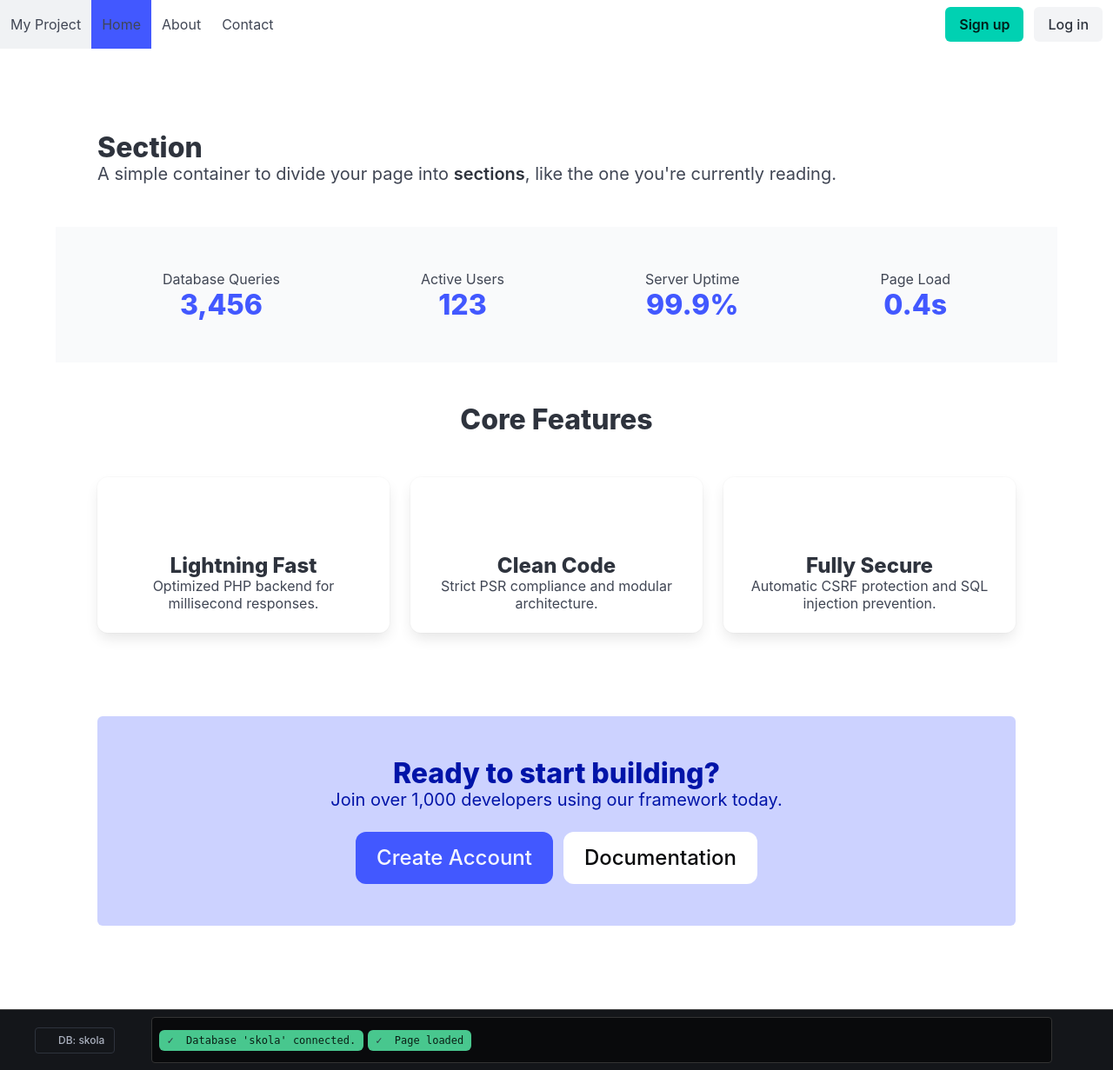
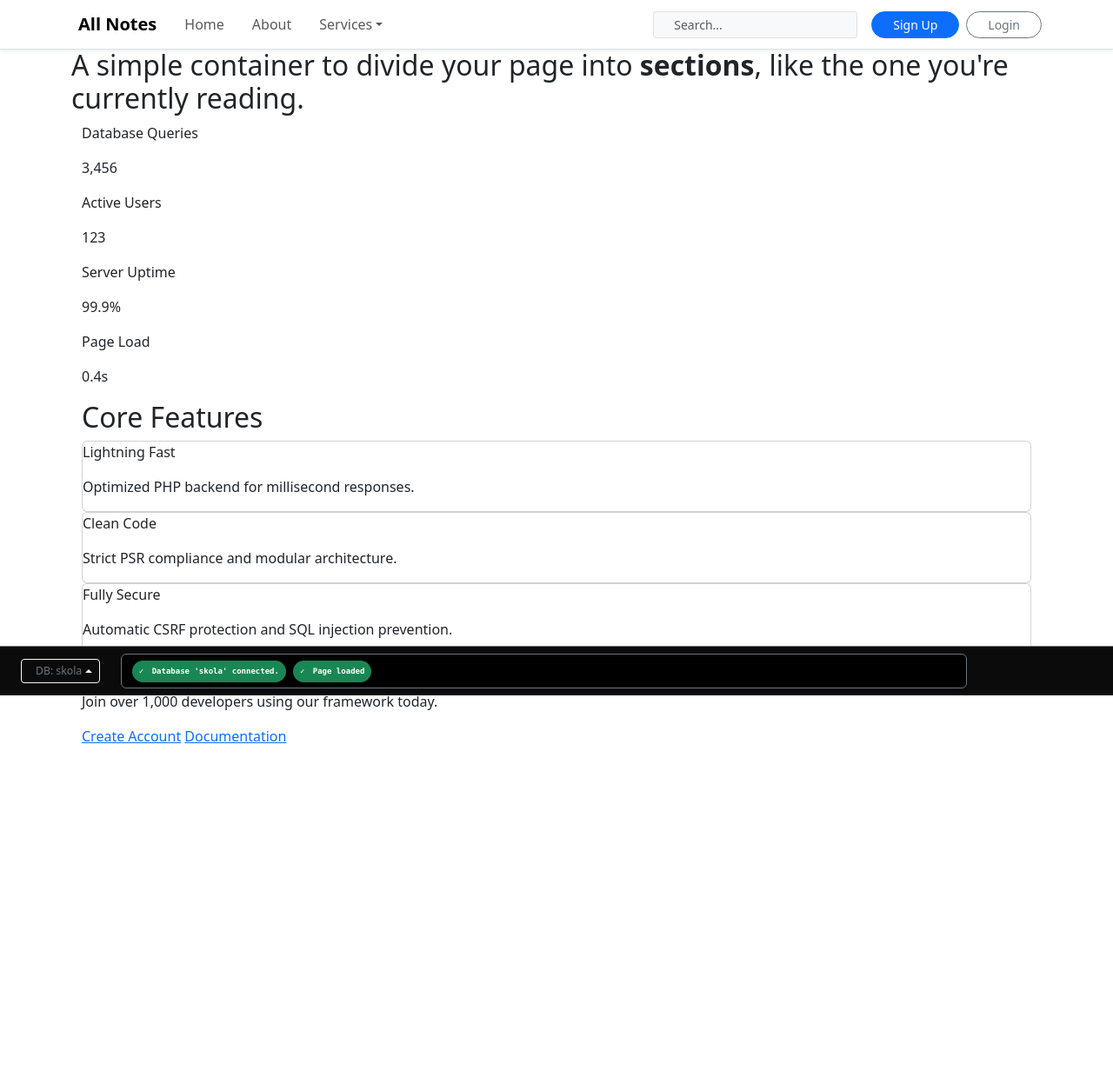
Before and after one commit to fijik124/Seminarna-praca-skriptovacie-jazyki, a PHP site: page / in a window 1280 px wide. Shown: the whole page at 87% size. After the commit the page ends 855 px from the top, so only its background shows below. Run offline with PHP 8.4, Linux system fonts and the light colour scheme.

Commit message:
Rework few pages to bootstrap

```diff
--- a/components/devpanel.php
+++ b/components/devpanel.php
@@ -1,78 +1,62 @@
-<footer class="footer is-fixed-bottom p-2 has-background-black-bis" style="border-top: 1px solid #444; z-index: 1000;">
-    <div class="container is-fluid">
-        <div class="level">
-            <div class="level-left">
-                <div class="level-item">
-                    <div class="dropdown is-up is-hoverable">
-                        <div class="dropdown-trigger">
-                            <button class="button is-small is-dark is-outlined" aria-haspopup="true">
-                                <span class="icon is-small has-text-<?= $db_connected ? 'success' : 'danger' ?>">
-                                    <i class="fas fa-database"></i>
-                                </span>
-                                <span class="has-text-grey-light">DB: <?= htmlspecialchars($db_name) ?></span>
-                            </button>
+<footer class="fixed-bottom bg-dark border-top border-secondary py-2" style="z-index: 1050; background-color: #0b0b0b !important;">
+    <div class="container-fluid px-4">
+        <div class="d-flex align-items-center justify-content-between">
+
+            <div class="flex-shrink-0">
+                <div class="dropup">
+                    <button class="btn btn-sm btn-outline-light dropdown-toggle d-flex align-items-center" type="button" data-bs-toggle="dropdown" aria-expanded="false">
+                        <i class="fas fa-database me-2 <?= $db_connected ? 'text-success' : 'text-danger' ?>"></i>
+                        <span class="small text-secondary">DB: <?= htmlspecialchars($db_name) ?></span>
+                    </button>
+                    <div class="dropdown-menu dropdown-menu-dark p-3 shadow-lg" style="min-width: 300px; border: 1px solid #444;">
+                        <h6 class="dropdown-header ps-0 text-white border-bottom border-secondary mb-2 pb-2">Database Engine</h6>
+
+                        <div class="mb-2">
+                            <span class="badge bg-black text-white border border-secondary">Driver</span>
+                            <span class="badge bg-primary"><?= $db_info['driver'] ?? 'N/A' ?></span>
                         </div>
-                        <div class="dropdown-menu" role="menu" style="min-width: 300px;">
-                            <div class="dropdown-content has-background-dark p-4">
-                                <h6 class="title is-6 has-text-white mb-2">Database Engine</h6>
 
-                                <div class="tags has-addons mb-2">
-                                    <span class="tag is-black">Driver</span>
-                                    <span class="tag is-info"><?= $db_info['driver'] ?? 'N/A' ?></span>
-                                </div>
+                        <div class="small text-secondary">
+                            <p class="mb-1"><strong class="text-white">Host:</strong> <?= htmlspecialchars($db_info['host'] ?? 'N/A') ?></p>
+                            <p class="mb-1"><strong class="text-white">User:</strong> <?= htmlspecialchars($db_info['user'] ?? 'N/A') ?></p>
+                            <p class="mb-1"><strong class="text-white">Server:</strong> <?= htmlspecialchars($db_info['version'] ?? 'N/A') ?></p>
 
-                                <div class="is-size-7 has-text-grey-light">
-                                    <p><strong class="has-text-white">Host:</strong>
-                                        <?= htmlspecialchars($db_info['host'] ?? 'N/A') ?></p>
-                                    <p><strong class="has-text-white">User:</strong>
-                                        <?= htmlspecialchars($db_info['user'] ?? 'N/A') ?></p>
-                                    <p><strong class="has-text-white">Server:</strong>
-                                        <?= htmlspecialchars($db_info['version'] ?? 'N/A') ?></p>
+                            <hr class="my-2 border-secondary">
 
-                                    <hr class="my-2" style="background-color: #444; height: 1px;">
+                            <p class="fst-italic mb-0">
+                                <i class="fas fa-network-wired me-1"></i>
+                                <?= htmlspecialchars($db_info['protocol'] ?? 'No connection') ?>
+                            </p>
+                        </div>
 
-                                    <p class="is-italic has-text-grey">
-                                        <i class="fas fa-network-wired mr-1"></i>
-                                        <?= htmlspecialchars($db_info['protocol'] ?? 'No connection') ?>
-                                    </p>
-                                </div>
+                        <hr class="dropdown-divider border-secondary">
 
-                                <hr class="dropdown-divider" style="background-color: #444;">
-
-                                <div class="field is-grouped is-grouped-multiline">
-                                    <div class="control">
-                                        <div class="tags has-addons">
-                                            <span class="tag is-black">PHP</span>
-                                            <span class="tag is-primary"><?= phpversion() ?></span>
-                                        </div>
-                                    </div>
-                                </div>
-                            </div>
+                        <div class="d-flex gap-2">
+                            <span class="badge bg-black text-white border border-secondary">PHP <?= phpversion() ?></span>
                         </div>
                     </div>
                 </div>
             </div>
 
-            <div class="level-item" style="flex-grow: 2; margin: 0 30px;">
-                <div class="has-background-black p-2" style="width: 100%; border-radius: 4px; border: 1px solid #333;">
-                    <div id="dev-console" class="is-size-7 is-flex"
-                        style="gap: 5px; height: 35px; overflow-x: auto; white-space: nowrap; align-items: center;">
+            <div class="flex-grow-1 mx-4">
+                <div class="bg-black border border-secondary rounded p-1" style="height: 40px; overflow-x: auto; white-space: nowrap;">
+                    <div id="dev-console" class="d-flex align-items-center h-100 px-2 gap-2" style="font-family: 'SFMono-Regular', Consolas, monospace; font-size: 0.75rem;">
 
                         <?php if (empty($debug_logs)): ?>
-                            <span class="has-text-grey-dark">> System Idle</span>
+                            <span class="text-muted small">> System Idle</span>
                         <?php else: ?>
                             <?php foreach ($debug_logs as $log): ?>
-                                <span class="tag <?= $log['class'] ?> is-clickable" onclick="openDevModal('<?= $log['id'] ?>')"
-                                    style="font-family: monospace;">
-                                    <strong><?= $log['icon'] ?></strong> &nbsp; <?= htmlspecialchars($log['message']) ?>
+                                <span class="badge rounded-pill <?= str_replace('is-', 'text-bg-', $log['class']) ?> p-2 shadow-sm"
+                                      onclick="openDevModal('<?= $log['id'] ?>')"
+                                      style="cursor: pointer;">
+                                    <strong class="me-1"><?= $log['icon'] ?></strong> <?= htmlspecialchars($log['message']) ?>
                                 </span>
 
                                 <template id="data-<?= $log['id'] ?>">
-                                    <div class="content">
-                                        <p><strong>Time:</strong> <?= $log['timestamp'] ?></p>
-                                        <p><strong>Message:</strong> <?= htmlspecialchars($log['message']) ?></p>
-                                        <pre
-                                            class="has-background-black has-text-success"><?= htmlspecialchars($log['details']) ?></pre>
+                                    <div class="p-1">
+                                        <p class="mb-1"><strong>Time:</strong> <span class="text-muted"><?= $log['timestamp'] ?></span></p>
+                                        <p class="mb-2"><strong>Message:</strong> <?= htmlspecialchars($log['message']) ?></p>
+                                        <pre class="bg-dark text-success p-3 rounded border border-secondary"><code><?= htmlspecialchars($log['details']) ?></code></pre>
                                     </div>
                                 </template>
                             <?php endforeach; ?>
@@ -81,30 +65,22 @@
                     </div>
                 </div>
             </div>
+
+            <div class="flex-shrink-0" style="width: 120px;"></div>
+
         </div>
     </div>
 </footer>
 
-<div id="dev-modal" class="modal">
-    <div class="modal-background" onclick="closeDevModal()"></div>
-    <div class="modal-card">
-        <header class="modal-card-head py-3">
-            <p class="modal-card-title is-size-5">Log Details</p>
-            <button class="delete" aria-label="close" onclick="closeDevModal()"></button>
-        </header>
-        <section class="modal-card-body" id="modal-content-area">
-        </section>
+<div class="modal fade" id="dev-modal" tabindex="-1" aria-hidden="true">
+    <div class="modal-dialog modal-lg modal-dialog-centered">
+        <div class="modal-content bg-dark text-light border-secondary">
+            <div class="modal-header border-secondary py-2">
+                <h5 class="modal-title fs-6">Log Details</h5>
+                <button type="button" class="btn-close btn-close-white" data-bs-dismiss="modal" aria-label="Close"></button>
+            </div>
+            <div class="modal-body" id="modal-content-area">
+                </div>
+        </div>
     </div>
 </div>
-
-<script>
-    function openDevModal(id) {
-        const data = document.getElementById('data-' + id).innerHTML;
-        document.getElementById('modal-content-area').innerHTML = data;
-        document.getElementById('dev-modal').classList.add('is-active');
-    }
-
-    function closeDevModal() {
-        document.getElementById('dev-modal').classList.remove('is-active');
-    }
-</script>
--- a/components/navbar.php
+++ b/components/navbar.php
@@ -1,41 +1,39 @@
-<nav class="navbar" role="navigation" aria-label="main navigation">
-  <?php $currentPage = $page ?? 'home'; ?>
-  <div class="navbar-brand">
-    <a class="navbar-item" href="/">My Project</a>
+<nav class="navbar navbar-expand-lg fixed-top border-bottom bg-white shadow-sm py-2">
+  <div class="container">
+    <a class="navbar-brand d-flex align-items-center" href="#">
+      <i class="fas fa-rocket text-primary me-2"></i>
+      <span class="fw-bold">All Notes</span>
+    </a>
 
-    <a role="button" class="navbar-burger" aria-label="menu" aria-expanded="false" data-target="navbarBasicExample">
-      <span aria-hidden="true"></span>
-      <span aria-hidden="true"></span>
-      <span aria-hidden="true"></span>
-      <span aria-hidden="true"></span>
-    </a>
-  </div>
+    <button class="navbar-toggler" type="button" data-bs-toggle="collapse" data-bs-target="#navMain">
+      <span class="navbar-toggler-icon"></span>
+    </button>
 
-  <div id="navbarBasicExample" class="navbar-menu">
-    <div class="navbar-start">
-      <a class="navbar-item <?php echo $currentPage === 'home' ? 'is-active' : ''; ?>" href="/home">
-        Home
-      </a>
+    <div class="collapse navbar-collapse" id="navMain">
+      <ul class="navbar-nav me-auto">
+        <li class="nav-item"><a class="nav-link px-3" href="#">Home</a></li>
+        <li class="nav-item"><a class="nav-link px-3" href="#">About</a></li>
+        <li class="nav-item dropdown">
+          <a class="nav-link dropdown-toggle px-3" href="#" data-bs-toggle="dropdown">Services</a>
+          <ul class="dropdown-menu shadow-sm border-0 mt-2">
+            <li><a class="dropdown-item" href="#">Web Dev</a></li>
+            <li><a class="dropdown-item" href="#">Database</a></li>
+            <li><hr class="dropdown-divider"></li>
+            <li><a class="dropdown-item text-danger" href="#">Report Bug</a></li>
+          </ul>
+        </li>
+      </ul>
 
-      <a class="navbar-item <?php echo $currentPage === 'about' ? 'is-active' : ''; ?>" href="/about">
-        About
-      </a>
+      <form class="d-flex me-3" role="search">
+        <div class="input-group input-group-sm">
+          <span class="input-group-text bg-light border-end-0"><i class="fas fa-search text-muted"></i></span>
+          <input class="form-control bg-light border-start-0" type="search" placeholder="Search...">
+        </div>
+      </form>
 
-      <a class="navbar-item <?php echo $currentPage === 'contact' ? 'is-active' : ''; ?>" href="/contact">
-        Contact
-      </a>
-    </div>
-
-    <div class="navbar-end">
-      <div class="navbar-item">
-        <div class="buttons">
-          <a class="button is-primary" href="/signup">
-            <strong>Sign up</strong>
-          </a>
-          <a class="button is-light" href='/login'>
-            Log in
-          </a>
-        </div>
+      <div class="d-flex gap-2">
+        <button class="btn btn-sm btn-primary rounded-pill px-4">Sign Up</button>
+        <button class="btn btn-sm btn-outline-secondary rounded-pill px-4">Login</button>
       </div>
     </div>
   </div>
--- a/index.php
+++ b/index.php
@@ -35,10 +35,8 @@
 <head>
     <meta charset="UTF-8">
     <meta name="viewport" content="width=device-width, initial-scale=1.0">
-    <link
-  rel="stylesheet"
-  href="https://cdn.jsdelivr.net/npm/bulma@1.0.4/css/bulma.min.css"
->
+    <link href="https://cdn.jsdelivr.net/npm/bootstrap@5.3.8/dist/css/bootstrap.min.css" rel="stylesheet" integrity="sha384-sRIl4kxILFvY47J16cr9ZwB07vP4J8+LH7qKQnuqkuIAvNWLzeN8tE5YBujZqJLB" crossorigin="anonymous">
+    <script src="https://cdn.jsdelivr.net/npm/bootstrap@5.3.8/dist/js/bootstrap.bundle.min.js" integrity="sha384-FKyoEForCGlyvwx9Hj09JcYn3nv7wiPVlz7YYwJrWVcXK/BmnVDxM+D2scQbITxI" crossorigin="anonymous"></script>
     <title><?php $title ?></title>
 </head>
 <body>
```
